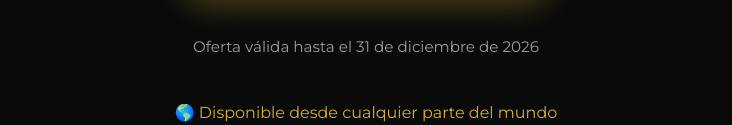
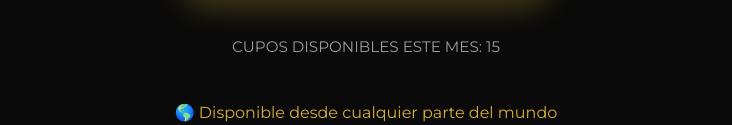
Before and after one commit to harvey-sarmiento/asesoria2026, a plain HTML site: page index.html in a window 1280 px wide. Shown: the part 6314-6439 px from the top of the page, without its empty margins (274-1006 px from the left). Drawn offline with nearby package versions, Linux system fonts and the light colour scheme.

Commit message:
Update index.html

```diff
--- a/index.html
+++ b/index.html
@@ -947,7 +947,7 @@
             <h2>¿Listo para Transformarte?</h2>
             <p>Después de realizar el pago, envía tu comprobante por WhatsApp y te enviaré los pasos a seguir.</p>
             <a href="https://wa.me/573015619137?text=Hola%20Harvey,%20acabo%20de%20realizar%20el%20pago%20de%20mi%20asesor%C3%ADa%20fitness" class="btn">Contactar por WhatsApp</a>
-            <p style="margin-top: 30px; font-size: 0.95rem; color: rgba(255,255,255,0.6);">Oferta válida hasta el 31 de diciembre de 2026</p>
+            <p style="margin-top: 30px; font-size: 0.95rem; color: rgba(255,255,255,0.6);">CUPOS DISPONIBLES ESTE MES: 15</p>
             <p style="margin-top: 15px; font-size: 1rem; color: var(--gold);">🌎 Disponible desde cualquier parte del mundo</p>
         </div>
     </section>
```
